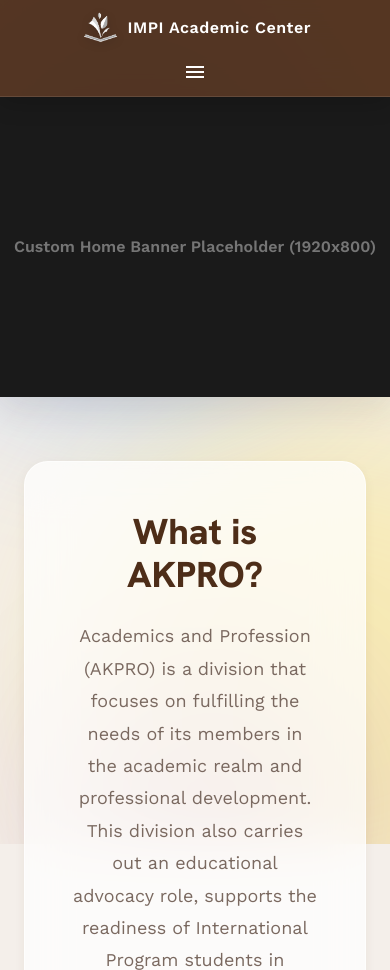
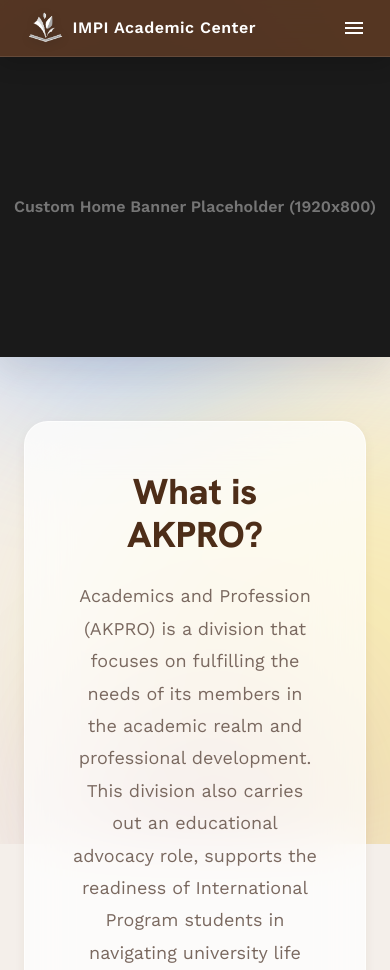
Before and after one commit to GPapers00/Website-AKPRO-IMPI-FTUI, a plain HTML site: page index.html in a window 390 px wide. Shown: the top 970 px of the page. Drawn offline with nearby package versions, Linux system fonts and the light colour scheme.

Commit message:
responsive again part 4

```diff
--- a/styles.css
+++ b/styles.css
@@ -1262,10 +1262,7 @@ h6 {
 }
 
 @media (max-width: 768px) {
-  .header__inner {
-    flex-direction: column;
-    text-align: center;
-  }
+  /* Removed old flex-direction: column for header__inner */
 
   .header__tabs {
     justify-content: center;
```
